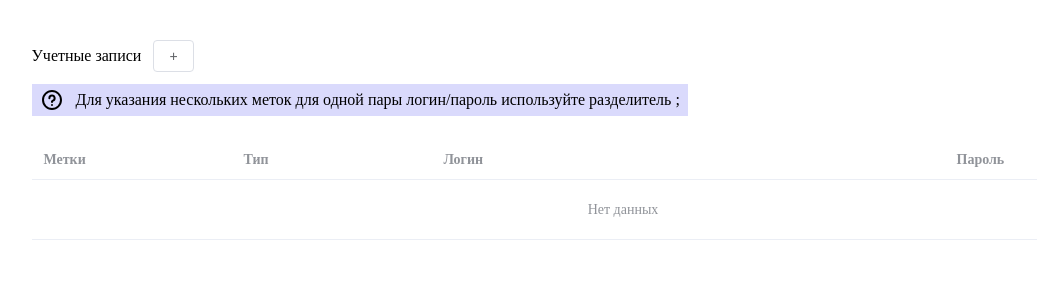
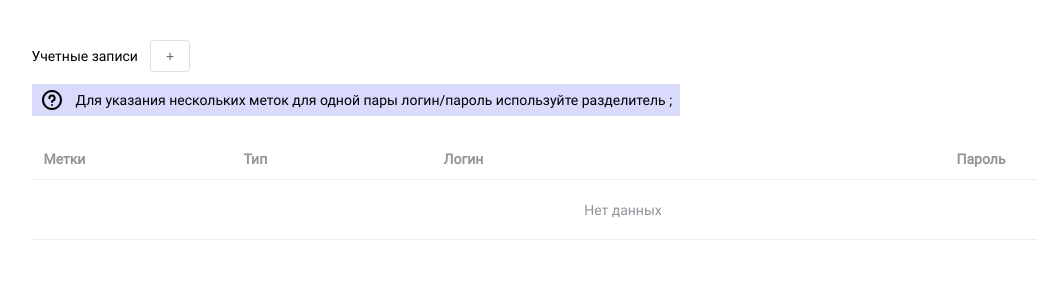
Before and after one commit to PolinaTcaciuc/test_task_saa_soft, a Vue app: page / in a window 1280 px wide. Shown: the top 300 px of the page, without its empty margins (17-1054 px from the left). Built offline with nearby package versions, Linux system fonts and the light colour scheme; the HTML template or start-up script is replaced by a standard one.

Commit message:
feat: Подключить шрифт Roboto

```diff
--- /dev/null
+++ b/src/assets/styles/_fonts.scss
@@ -0,0 +1,9 @@
+@font-face {
+  font-family: Roboto;
+  font-style: normal;
+  font-weight: 400;
+  src:
+    url('/fonts/Roboto-Regular.woff2') format('woff2'),
+    url('/fonts/Roboto-Regular.woff') format('woff');
+  font-display: swap;
+}
--- a/src/assets/styles/_global.scss
+++ b/src/assets/styles/_global.scss
@@ -6,7 +6,8 @@ body {
   display: flex;
   flex-direction: column;
   height: 100%;
-  font-size: 16px;
+  font-family: Roboto, sans-serif;
+  font-size: 14px;
 }
 
 #app {
@@ -18,3 +19,9 @@ body {
 main {
   flex: 1 1 auto;
 }
+
+.title_large {
+  font-family: Roboto, sans-serif;
+  font-size: 30px;
+  line-height: 100%;
+}
--- a/src/assets/styles/main.scss
+++ b/src/assets/styles/main.scss
@@ -1,3 +1,4 @@
+@use './_fonts';
 @use './_reset';
 @use './_common';
 @use './_global';
```
Also changed, not shown: public/fonts/Roboto-Regular.woff2 (added).
